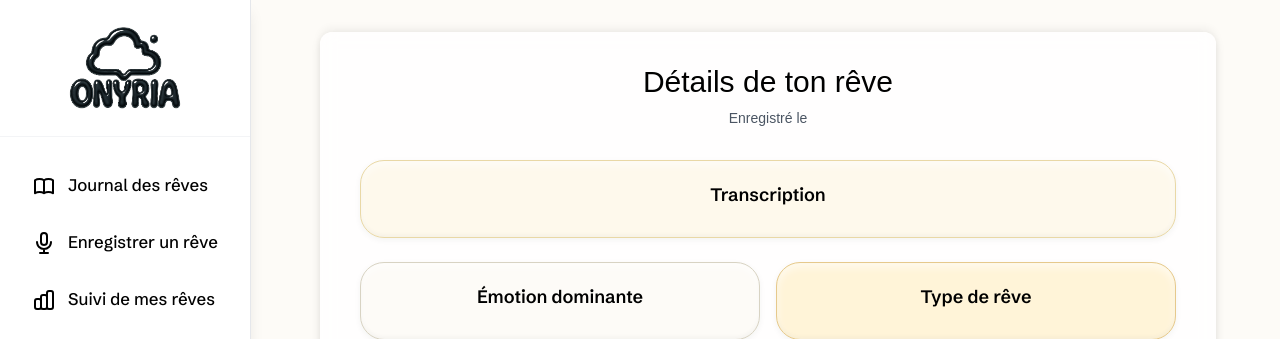
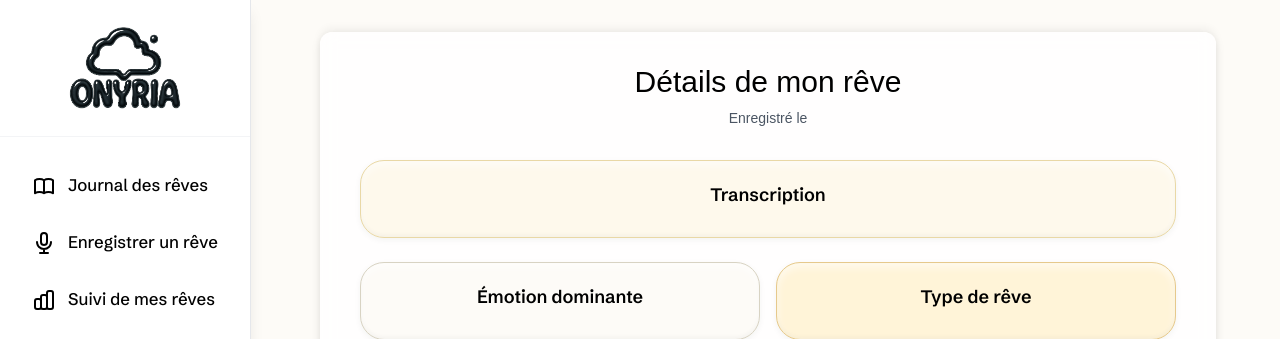
Before and after one commit to JiekRuan/Onyria, a Django app: template DreamProject/diary/templates/diary/dream_detail.html in a window 1280 px wide. Shown: the top 339 px of the page. Run offline with Django 5.2, Linux system fonts and the light colour scheme; the template is opened without the code that fills it, so the values that code supplies are empty; style sheets or scripts are compiled from the project's sources; some libraries are stand-ins or nearby versions; some web fonts are replaced.

Commit message:
Fix : détails de MON rêve

```diff
--- a/DreamProject/diary/templates/diary/dream_detail.html
+++ b/DreamProject/diary/templates/diary/dream_detail.html
@@ -6,7 +6,7 @@
 {% block content %}
 
 <!-- Titre avec date -->
-<h1 class="text-3xl text-center text-black mb-2">Détails de ton rêve</h1>
+<h1 class="text-3xl text-center text-black mb-2">Détails de mon rêve</h1>
 <p class="text-center text-gray-600 mb-8 text-sm">
   Enregistré le {{ dream.created_at|date:"d/m/Y à H:i" }}
 </p>
```
